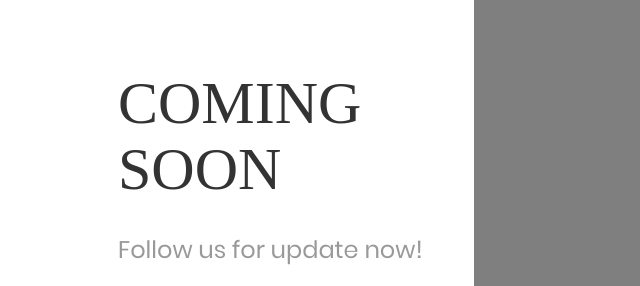
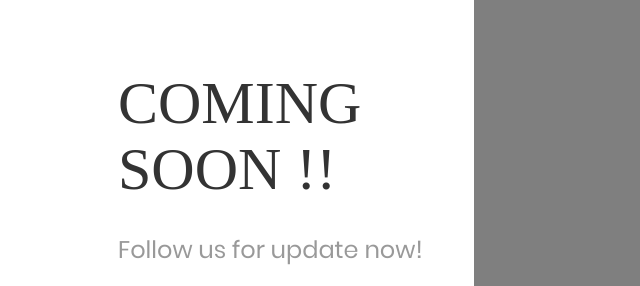
Before and after one commit to praveen-kutharkar/poojabakers.github.io, a plain HTML site: page index.html in a window 1280 px wide. Shown: the part 156-442 px from the top of the page, 0-640 px from the left. Drawn offline with Linux system fonts and the light colour scheme; a web font is replaced by a local one.

Commit message:
Update index.html

```diff
--- a/index.html
+++ b/index.html
@@ -1,7 +1,7 @@
 <!DOCTYPE html>
 <html lang="en">
 <head>
-	<title>Coming Soon 14</title>
+	<title>Coming Soon !!!</title>
 	<meta charset="UTF-8">
 	<meta name="viewport" content="width=device-width, initial-scale=1">
 <!--===============================================================================================-->
@@ -36,7 +36,7 @@
 			<div class="w-full p-t-100 p-b-90 p-l-48 p-l-0-md">
 
 				<h3 class="l1-txt1 p-b-34 respon3">
-					Coming Soon
+					Coming Soon !!
 				</h3>
 
 				<p class="m2-txt1 p-b-46">
```
